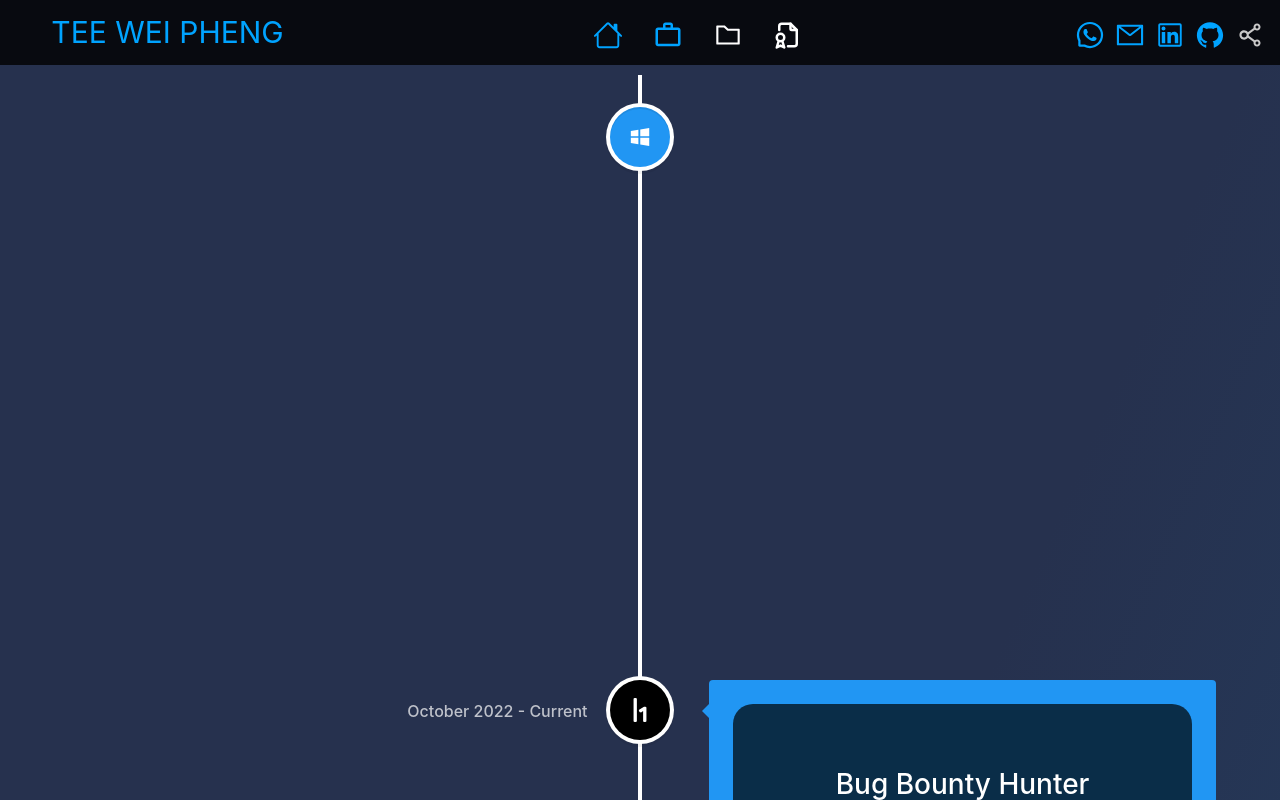
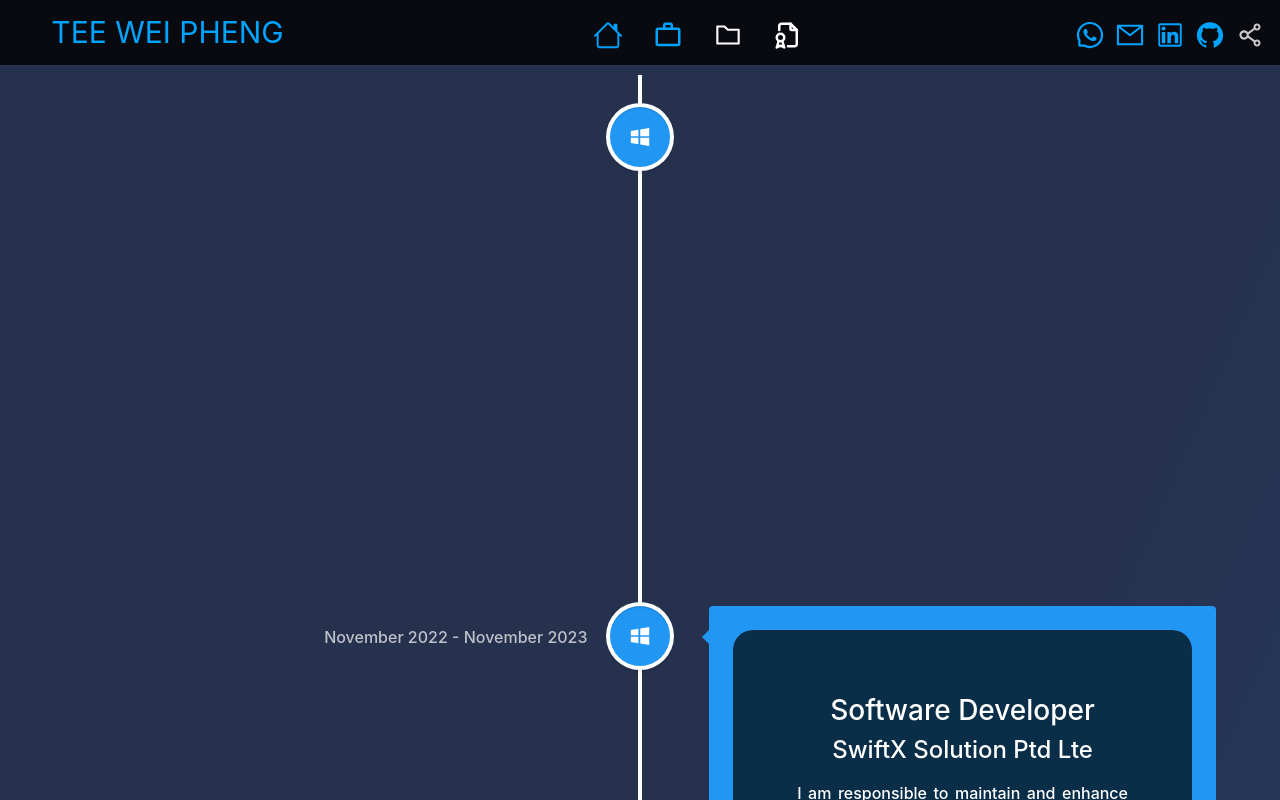
Before and after one commit to TEEWEIPHENG/Portfolio, a React (Create React App) app: page /Portfolio/experiences in a window 1280 px wide. Shown: the top 800 px of the page. Built offline with nearby package versions, Linux system fonts and the light colour scheme.

Commit message:
update on Oct 2024

```diff
--- a/src/components/Certificates.js
+++ b/src/components/Certificates.js
@@ -18,16 +18,10 @@ function Certificates() {
                   </Card.Header>
                   <Card.Body>
                     <Card.Img variant='top' src={cert.img} className='certImg'/>
-                    <Card.Text   style={{minHeight:'5rem'}}>
-                      <p style={{textAlign:"justify"}}>
-                        {cert.describe.split('\n').map((line, index) => {
-                          return <span key={index}>{line}<br/></span>
-                        })}
-                        </p>
-                    </Card.Text>
                     <Card.Text>
-                    <div style={{textAlign:"left"}}>
-                      <small className='text-muted'>Archive at</small>  <i>{cert.achieveDate}</i>
+                    <div style={{display:"flex", justifyContent:"space-evenly"}}>
+                      <div className='text-muted'>Archive at</div>
+                      <div>{cert.achieveDate}</div>
                     </div>
                     </Card.Text>
                   </Card.Body>
--- a/src/components/data.js
+++ b/src/components/data.js
@@ -1,11 +1,9 @@
 import diplomaAPUCert from '../assets/Certs/DiplomaAPU.jpg';
 import RCCE1Cert from '../assets/Certs/RCCE1.jpg';
-import RCCE1CompleteCert from '../assets/Certs/RCCE1_complete.jpg';
 import RCCE2CompleteCert from '../assets/Certs/RCCE2_complete.jpg';
 import degreeAPUCert from '../assets/Certs/DegreeAPU.jpg';
-import {SiHackerone} from 'react-icons/si';
 import {FaPhp} from 'react-icons/fa';
-import {AiOutlineBug, AiFillWindows} from 'react-icons/ai';
+import {AiFillWindows} from 'react-icons/ai';
 import {MdSchool} from 'react-icons/md';
 
 export const contactInfo = {
@@ -112,12 +110,11 @@ export const skillsets = [
 
 export const experiences = [
     {
-        title: "Software Developer",
-        company: "SwiftX Solution Ptd Lte",
-        describe: `I am responsible to maintain and enhance the company product which is an Outlook add-in and tray system application.
-        I mainly practiced C# APS .NET and JavaScript with Visual Studio and GitHub. This position allows me to sharpen my coding and debugging skills.
-        I also used to setup a content server IIS through Virtual Machine.`,
-        duration: "November 2022 - Current",
+        title: ".NET Developer",
+        company: "Etiqa Insurance Singapore Ptd Lte",
+        describe: `I am responsible to maintain and enhance the web application which written in C# ASP.NET and React JS.
+        I mainly practiced C# APS .NET and React JS with Visual Studio, VS Code, SSMS, Postman, Git, etc.`,
+        duration: "November 2023 - Current",
         reflink: "",
         contentStyle:{ background: 'rgb(33, 150, 243)', color: '#fff' },
         contentArrowStyle:{ borderRight: '7px solid  rgb(33, 150, 243)'},
@@ -125,18 +122,17 @@ export const experiences = [
         icon: <AiFillWindows/>,
     },
     {
-        title:"Bug Bounty Hunter",
-        company: "HackerOne",
-        describe: `
-        I learn the bug bounty skills from online resource. I have practiced skills like penetration testing, research, and report writting.
-        The project focused on is web application.
-        `,
-        duration: "October 2022 - Current",
-        reflink: "https://hackerone.com/teewp?type=user",
+        title: "Software Developer",
+        company: "SwiftX Solution Ptd Lte",
+        describe: `I am responsible to maintain and enhance the company product which is an Outlook add-in and tray system application.
+        I mainly practiced C# APS .NET and JavaScript with Visual Studio and GitHub. This position allows me to sharpen my coding and debugging skills.
+        I also used to setup a content server IIS through Virtual Machine.`,
+        duration: "November 2022 - November 2023",
+        reflink: "",
         contentStyle:{ background: 'rgb(33, 150, 243)', color: '#fff' },
         contentArrowStyle:{ borderRight: '7px solid  rgb(33, 150, 243)'},
-        iconStyle: { background: 'rgb(0, 0, 0)', color: '#fff' },
-        icon: <SiHackerone/>,
+        iconStyle: { background: 'rgb(33, 150, 243)', color: '#fff' },
+        icon: <AiFillWindows/>,
     },
     {
         title: "BSc (Hons) in Computer Science (Cyber Security)",
@@ -236,41 +232,24 @@ export const certificates = [
     {
         title: "Bacheloar of Computer Science (Cyber Security)",
         provider: "Asia Pacific University",
-        describe: `I obtained a Bachelor's degree in Computer Science (Cybersecurity) from Asia Pacific University (APU) in 2022. During my studies, I gained a comprehensive understanding of computer systems and networks, including their vulnerabilities and methods for protecting them from cyber threats. I have experience in network security, cryptography, penetration testing, and security auditing.
-
-        Throughout my Bachelor's program, I was able to participate in a range of cybersecurity projects, both individually and in team settings. These projects allowed me to apply my knowledge and skills to solve real-world cybersecurity challenges and to develop my abilities in project management, communication, and teamwork.
-
-        Overall, I am a highly motivated and dedicated individual with a passion for cybersecurity. My Bachelor's degree in Computer Science (Cybersecurity) from APU, combined with my practical experience in cybersecurity, make me well-equipped to contribute to cybersecurity projects and to continue growing my skills and knowledge in this field.
-        `,
-        achieveDate: "August 2020",
+        achieveDate: "August 2022",
         img: degreeAPUCert,
     },
     {
         title: "Diploma in Information and Technology specialized in Software Enginner",
         provider: "Asia Pacific University",
-        describe: `I have obtained a diploma in Software Engineering Asia Pacific University (APU) in 2020. During my studies, I gained a strong foundation in software development concepts and best practices, including programming languages such as Java and Python, software development life cycles, and version control systems such as Git. I also have experience in developing web applications using technologies such as HTML, CSS, and JavaScript.
-
-        Throughout my diploma program, I was able to participate in a range of software development projects, both individually and in team settings. These projects allowed me to apply my knowledge and skills to solve real-world problems and to develop my abilities in project management, communication, and teamwork.
-
-        Overall, I am a highly motivated and dedicated individual with a passion for software development. My diploma in Software Engineering from APU, combined with my practical experience in software development, make me well-equipped to contribute to software development projects and to continue growing my skills and knowledge in this field.`,
         achieveDate: "May 2020",
         img: diplomaAPUCert,
     },
     {
         title: "Rocheston Certified Cybersecurity Engineer (RCCE) Level 2",
         provider: "Rocheston",
-        describe: `The Rocheston Certified Cybersecurity Engineer Level 2 (RCCE2) certification program is designed for experienced cybersecurity professionals seeking to enhance their skills and knowledge in advanced cybersecurity topics. The program covers topics such as incident response, threat intelligence, advanced cryptography, and ethical hacking. Participants learn skills such as threat detection, response planning, risk assessment, and penetration testing.
-
-        Additionally, some RCCE2 training providers may include a hands-on CTF activity as part of the program. This activity provides participants with the opportunity to apply their knowledge and skills in a practical, team-based environment. Obtaining the RCCE2 certification demonstrates a higher level of technical expertise and knowledge in the field of cybersecurity and can help advance careers in this rapidly evolving industry. The RCCE2 program provides cybersecurity professionals with the tools and techniques to effectively manage complex cybersecurity challenges and to stay up to date with the latest cybersecurity trends and technologies.`,
         achieveDate: "September 2022",
         img: RCCE2CompleteCert,
     },
     {
         title: "Rocheston Certified Cybersecurity Engineer (RCCE) Level 1",
         provider: "Rocheston",
-        describe: `The Rocheston Certified Cybersecurity Engineer Level 1 certification program provides participants with comprehensive training in network security, cryptography, application security, cloud security, and security auditing. Participants learn skills such as designing secure network infrastructures, performing penetration testing, securing cloud infrastructures, and conducting security audits. Obtaining this certification demonstrates technical skills and knowledge in the field of cybersecurity and can help advance careers in this rapidly growing field.
-
-        In addition to the Rocheston certification, taking courses in Linux fundamentals and software fundamentals can further enhance technical skills and knowledge essential to cybersecurity. Linux fundamentals cover the use of the Linux operating system, basic commands, and package managers, while software fundamentals cover software development life cycles, programming languages, and version control systems. Combining these courses with the Rocheston certification can help cybersecurity professionals gain a deeper understanding of the technology supporting cybersecurity systems and processes, leading to more effective roles in the field.`,
         achieveDate: "December 2020",
         img: RCCE1Cert,
     }
```
Also changed, not shown: src/assets/background.png (deleted), src/assets/profileImage2.png (deleted), src/styles/Certificates.css (line endings or trailing spaces).
